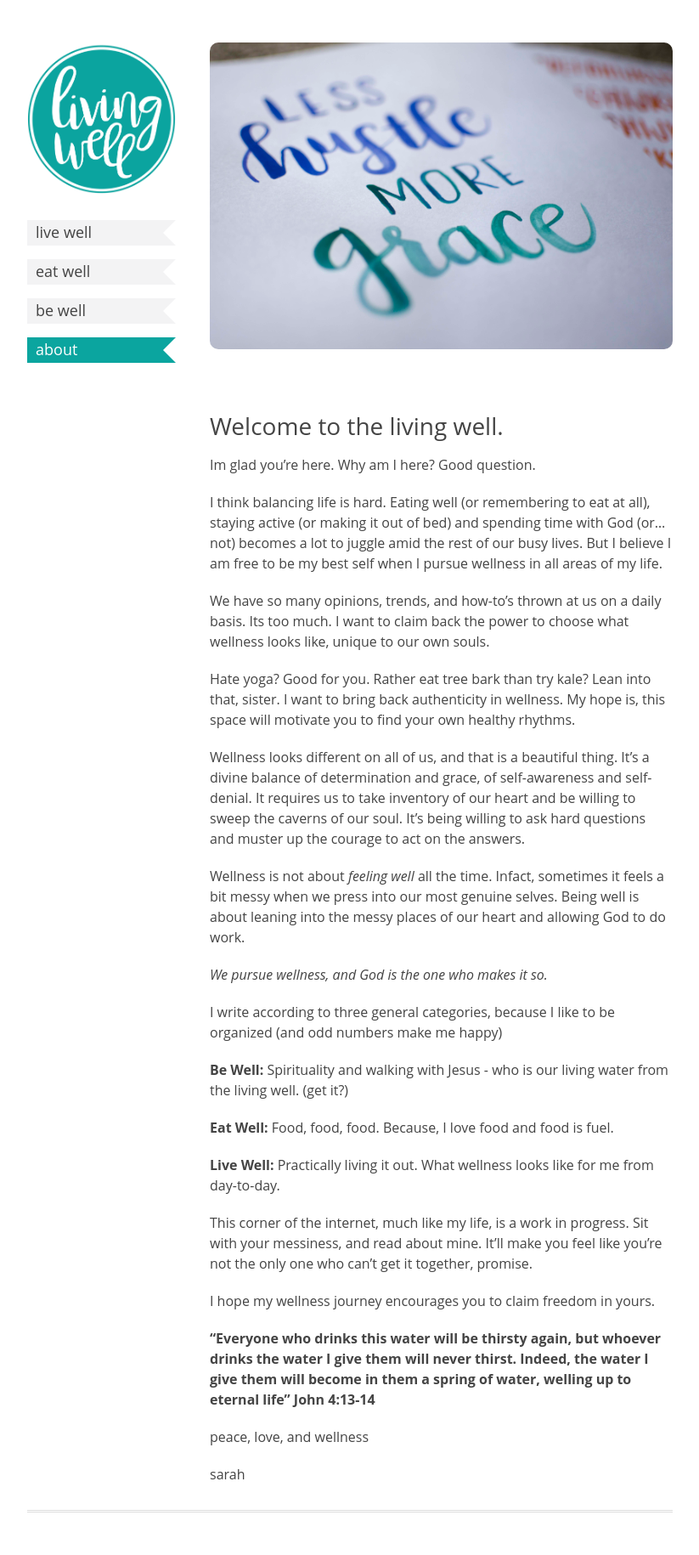
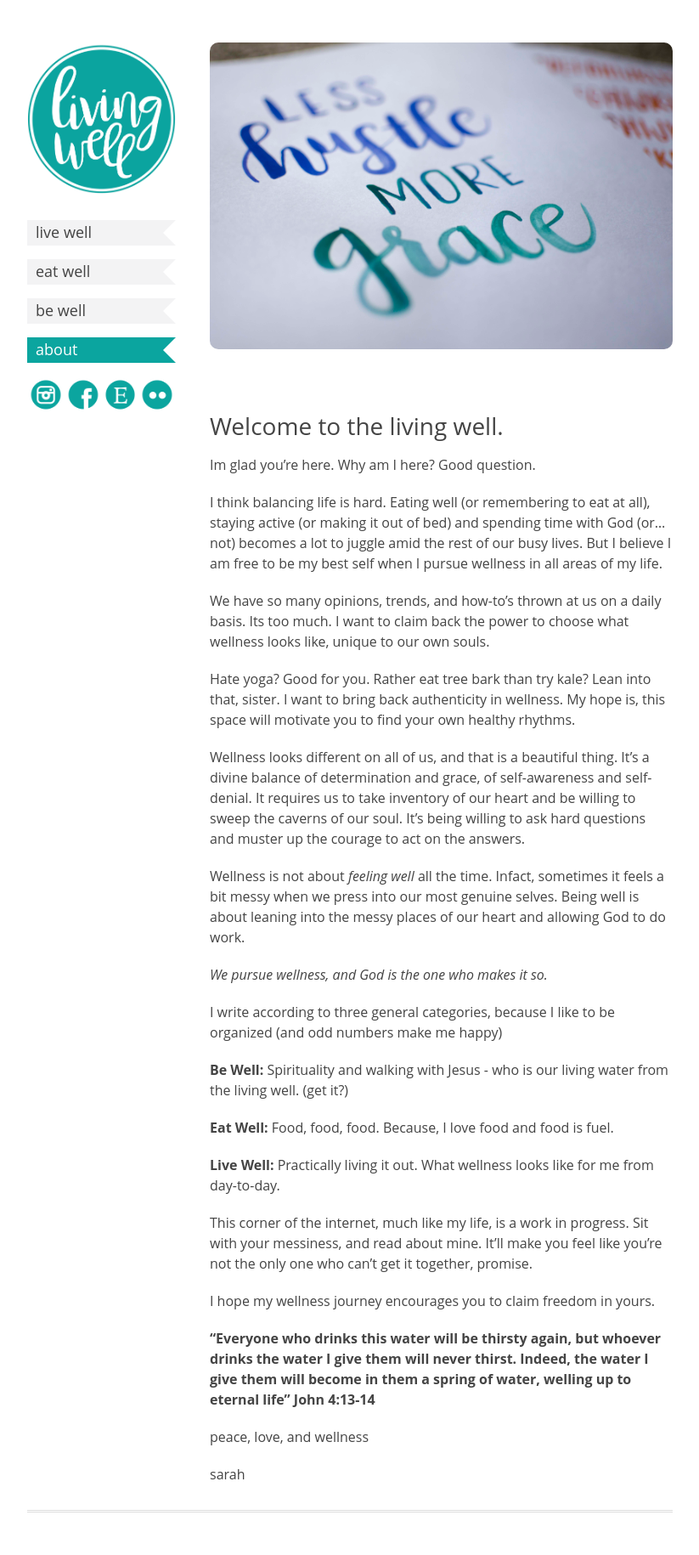
Before and after one commit to dreger/thelivingwell.co, a Jekyll site: the page built from index.md, in a window 1280 px wide. Shown: the whole page at 85% size, without its empty margins (228-1051 px from the left). Built offline with Jekyll 4.4.1, drawn with Linux system fonts in a browser that asks for light colours.

Commit message:
Replaced SVGs with PNGs.

```diff
--- a/_layouts/default.html
+++ b/_layouts/default.html
@@ -27,10 +27,10 @@
           </ul>
 
           <ul class="sidebar-social">
-            <li><a href="https://www.instagram.com/sarahkay_3"><img src="/assets/images/instagram.svg"></a></li>
-            <li><a href="https://www.facebook.com/thelivingwellblog"><img src="/assets/images/facebook.svg"></a></li>
-            <li><a href="https://www.etsy.com/shop/MyLivingWell"><img src="/assets/images/etsy.svg"></a></li>
-            <li><a href="https://www.flickr.com/gp/135284560@N02/rMZh3e"><img src="/assets/images/flickr.svg"></a></li>
+            <li><a href="https://www.instagram.com/sarahkay_3"><img src="/assets/images/instagram.png"></a></li>
+            <li><a href="https://www.facebook.com/thelivingwellblog"><img src="/assets/images/facebook.png"></a></li>
+            <li><a href="https://www.etsy.com/shop/MyLivingWell"><img src="/assets/images/etsy.png"></a></li>
+            <li><a href="https://www.flickr.com/gp/135284560@N02/rMZh3e"><img src="/assets/images/flickr.png"></a></li>
           </ul>
         </div>
 
--- a/assets/stylesheets/main.scss
+++ b/assets/stylesheets/main.scss
@@ -4,6 +4,7 @@
 @import "normalize";
 
 $color: #0BA59F;
+$color-gray: #ddd;
 $color-black: #444;
 
 html {
@@ -122,6 +123,7 @@ li { margin-bottom: 1.6rem; }
   li {
     display: inline;
   }
+  img { margin: 0; }
   a {
     text-decoration: none;
   }
```
Also changed, not shown: assets/images/etsy.png (added), assets/images/facebook.png (added), assets/images/flickr.png (added), assets/images/instagram.png (added).
